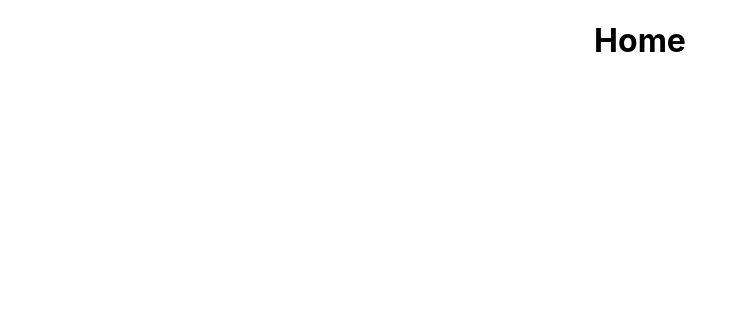
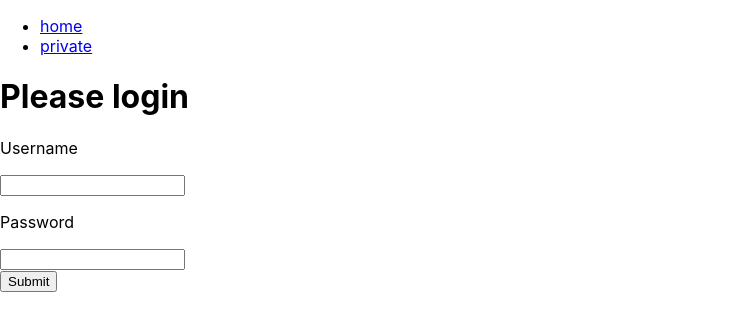
Before and after one commit to rluc5768/NEA, a React (Create React App) app in the folder frontend/: page /login in a window 1280 px wide. Shown: the top 330 px of the page, without its empty margins (0-748 px from the left). Built offline with nearby package versions, Linux system fonts and the light colour scheme.

Commit message:
Added all required pages. Will next add private pages and JWT

```diff
--- a/frontend/package.json
+++ b/frontend/package.json
@@ -8,6 +8,7 @@
     "@testing-library/user-event": "^13.5.0",
     "react": "^17.0.2",
     "react-dom": "^17.0.2",
+    "react-router-dom": "^6.2.1",
     "react-scripts": "5.0.0",
     "web-vitals": "^2.1.4"
   },
--- a/frontend/src/App.js
+++ b/frontend/src/App.js
@@ -1,10 +1,22 @@
-import './App.css';
+import {BrowserRouter, Routes, Route, Navigate} from "react-router-dom";
+import {Home, NotFound, Private, Login} from "./Pages/PageImports.js";
 
+import {Navbar} from "./Components/ComponentImports.js";
 function App() {
   return (
-    <div className="App">
-      <h1>Home</h1>
-    </div>
+    <>
+
+    <BrowserRouter>
+    <Navbar/>
+      <Routes>
+        <Route path="/home" element={<Home/>}/>
+        <Route path="/private" element={<Private/>}/>
+        <Route path="/login" element={<Login/>}/>
+        <Route path="*" element={ <NotFound/> }/>
+      </Routes>
+
+    </BrowserRouter>
+    </>
   );
 }
 
--- /dev/null
+++ b/frontend/src/Components/ComponentImports.js
@@ -0,0 +1,3 @@
+import Navbar from "./Navbar";
+
+export {Navbar}
--- /dev/null
+++ b/frontend/src/Components/Navbar.js
@@ -0,0 +1,12 @@
+import { Link } from "react-router-dom";
+
+function Navbar(){
+    return(
+        <ul>
+
+            <li><Link to="/home">home</Link></li>
+            <li><Link to="/private">private</Link></li>
+        </ul>
+    );
+}
+export default Navbar;
--- /dev/null
+++ b/frontend/src/Pages/Home.js
@@ -0,0 +1,6 @@
+function Home(){
+    return(
+        <h1>HOME</h1>
+    );
+}
+export default Home;
--- /dev/null
+++ b/frontend/src/Pages/Login.js
@@ -0,0 +1,25 @@
+function Login() {
+    return (
+        <>
+            <h1>Please login</h1>
+            <form >
+                <label>
+                    <p>Username</p>
+                    <input type="text"  />
+                </label>
+                <label>
+                    <p>Password</p>
+                    <input
+                        type="password"
+
+                    />
+                </label>
+                <div>
+                    <button type="submit">Submit</button>
+                </div>
+            </form>
+        </>
+    );
+
+}
+export default Login;
--- /dev/null
+++ b/frontend/src/Pages/NotFound.js
@@ -0,0 +1,4 @@
+function NotFound(){
+    return(<h2>Not Found</h2>);
+}
+export default NotFound;
--- /dev/null
+++ b/frontend/src/Pages/PageImports.js
@@ -0,0 +1,5 @@
+import Home from "./Home.js";
+import NotFound from "./NotFound.js";
+import Private from "./Private.js";
+import Login from "./Login.js";
+export {Home, NotFound , Private, Login}
--- /dev/null
+++ b/frontend/src/Pages/Private.js
@@ -0,0 +1,4 @@
+function Private(){
+    return(<h1>Private</h1>);
+}
+export default Private;
```
Also changed, not shown: 1 other file (tests, documents, lock files or other folders).
